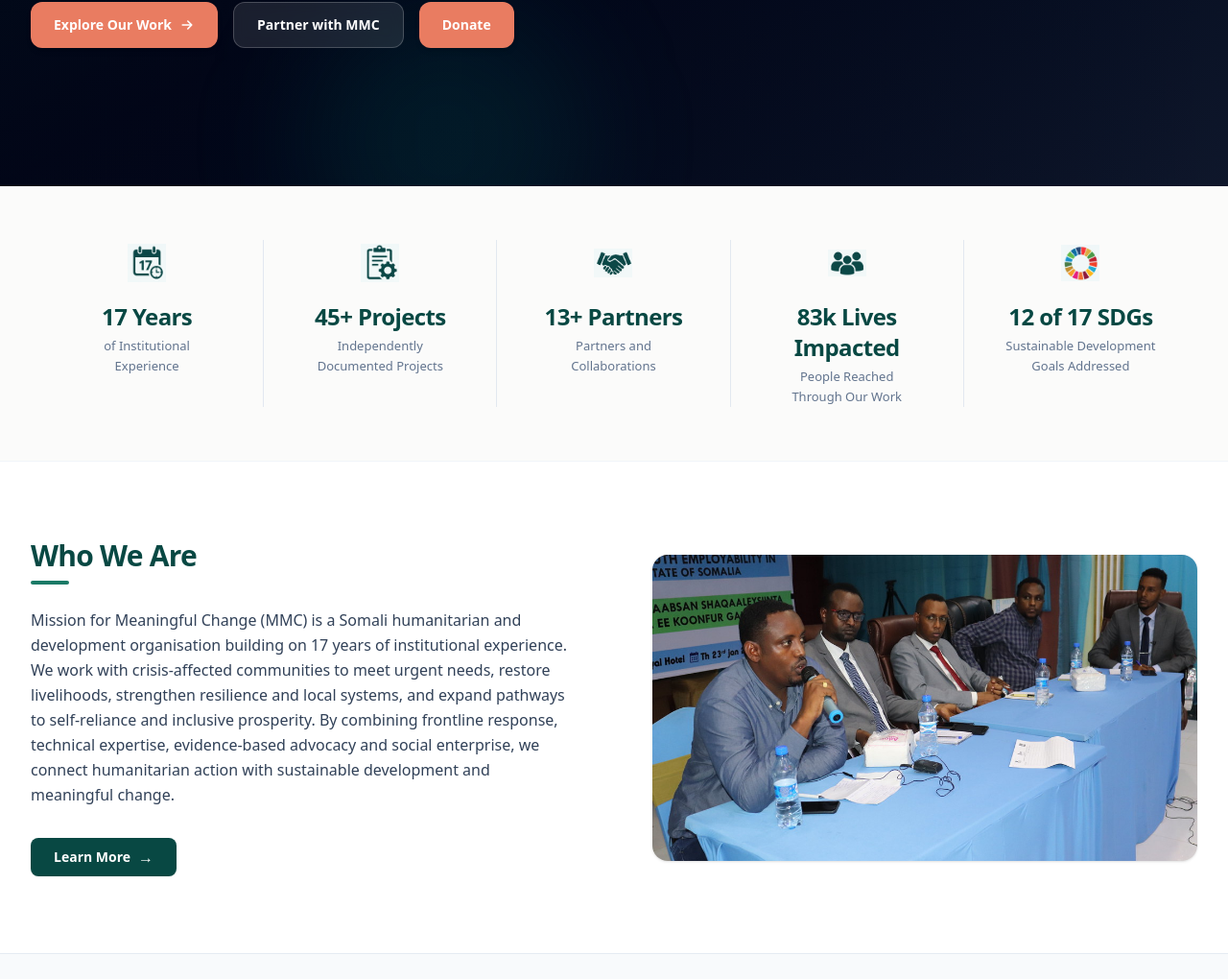
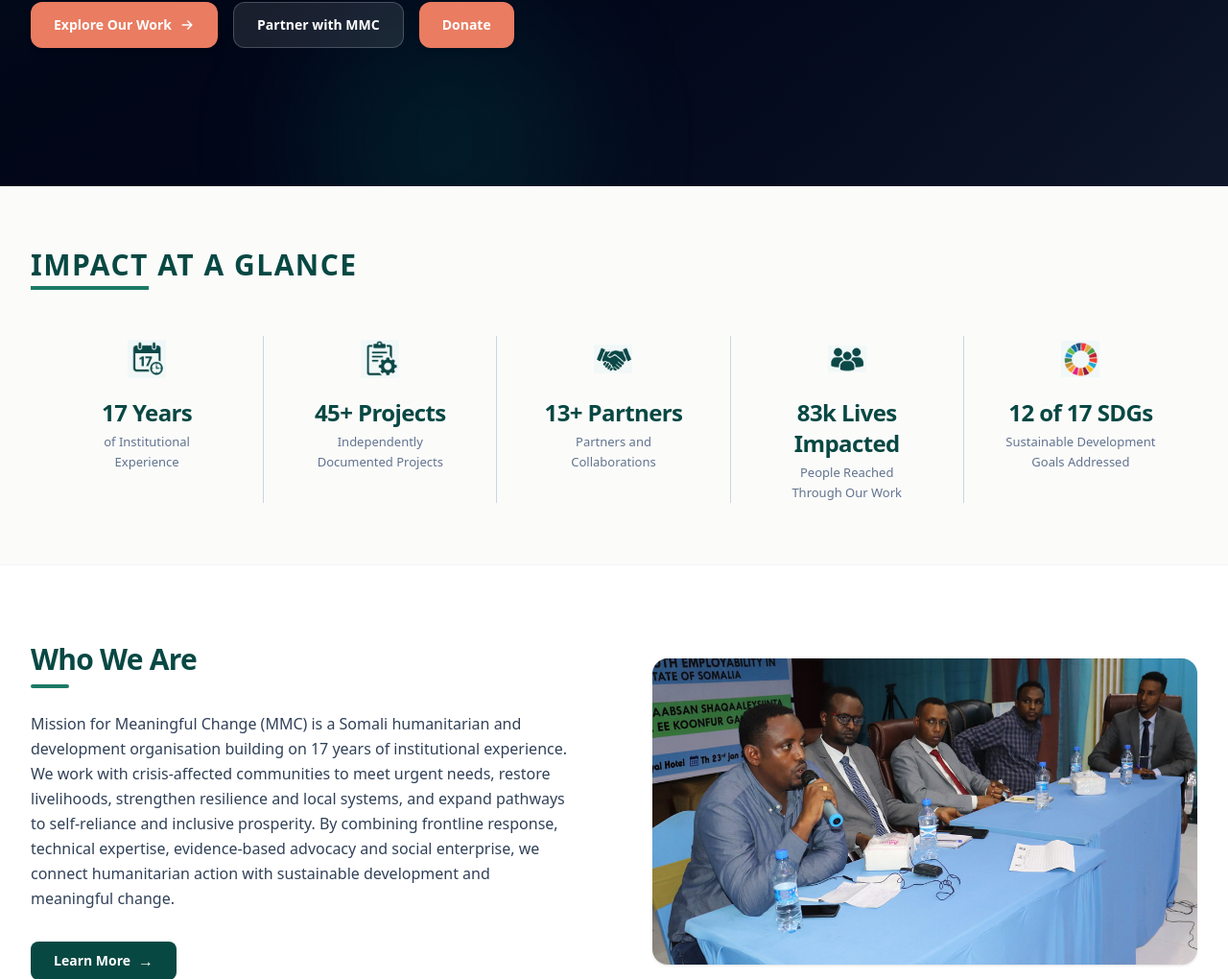
Before and after one commit to yousuf812/mmc_website, a Django app: page / in a window 1280 px wide. Shown: the part 689-1709 px from the top of the page at 96% size. Run offline with Django 5.2, Linux system fonts and the light colour scheme; data comes from the database, SQL or seed files in the repository; data that the repository does not hold is empty.

Commit message:
heading change

```diff
--- a/templates/home.html
+++ b/templates/home.html
@@ -194,17 +194,22 @@
 
 
 {# --- Impact Statistics --- #}
-{% load static %}
 
-<!-- Statistics / Impact Section -->
-<section class="border-b border-slate-100 bg-[#fbfbfa] py-10 sm:py-14">
+<section class="border-b border-slate-100 bg-[#fbfbfa] py-12 sm:py-16">
     <div class="mx-auto w-full max-w-[1600px] px-4 sm:px-6 lg:px-8">
+
+        <!-- Section Header -->
+        <div class="mb-10  sm:mb-12">
+            <h2 class="text-xl font-black uppercase tracking-wider text-[#084843] sm:text-3xl lg:text-2xl">
+                <span class="inline-block border-b-4 border-[#1b7a66] pb-1">IMPACT</span> AT A GLANCE
+            </h2>
+        </div>
 
         <!-- 5 Columns Container with Vertical Dividers -->
         <div class="grid grid-cols-1 gap-8 sm:grid-cols-2 md:grid-cols-3 lg:grid-cols-5 lg:gap-0">
 
             <!-- Item 1: 17 Years -->
-            <div class="flex flex-col items-center text-center lg:px-6 lg:border-r lg:border-slate-200">
+            <div class="flex flex-col items-center text-center lg:px-6 lg:border-r lg:border-slate-300">
                 <div class="mb-4 flex h-12 w-12 items-center justify-center">
                     <img
                         src="{% static 'images/icons/statics-1.png' %}"
@@ -221,7 +226,7 @@
             </div>
 
             <!-- Item 2: 45+ Projects -->
-            <div class="flex flex-col items-center text-center lg:px-6 lg:border-r lg:border-slate-200">
+            <div class="flex flex-col items-center text-center lg:px-6 lg:border-r lg:border-slate-300">
                 <div class="mb-4 flex h-12 w-12 items-center justify-center">
                     <img
                         src="{% static 'images/icons/statics-2.png' %}"
@@ -238,7 +243,7 @@
             </div>
 
             <!-- Item 3: 13+ Partners -->
-            <div class="flex flex-col items-center text-center lg:px-6 lg:border-r lg:border-slate-200">
+            <div class="flex flex-col items-center text-center lg:px-6 lg:border-r lg:border-slate-300">
                 <div class="mb-4 flex h-12 w-12 items-center justify-center">
                     <img
                         src="{% static 'images/icons/statics-3.png' %}"
@@ -255,7 +260,7 @@
             </div>
 
             <!-- Item 4: 83k Lives Impacted -->
-            <div class="flex flex-col items-center text-center lg:px-6 lg:border-r lg:border-slate-200">
+            <div class="flex flex-col items-center text-center lg:px-6 lg:border-r lg:border-slate-300">
                 <div class="mb-4 flex h-12 w-12 items-center justify-center">
                     <img
                         src="{% static 'images/icons/statics-4.png' %}"
```
Also changed, not shown: static/css/output.css.
